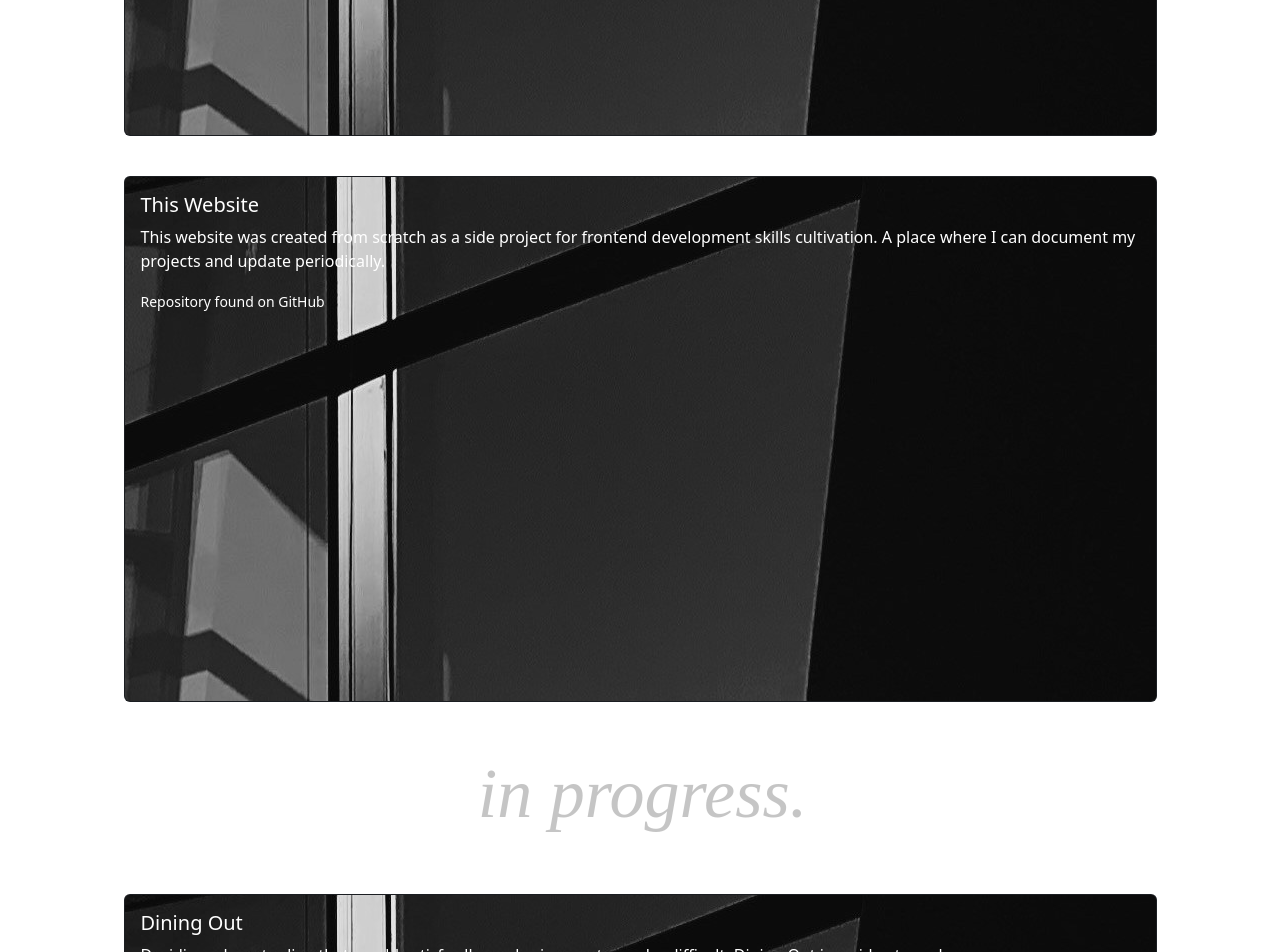
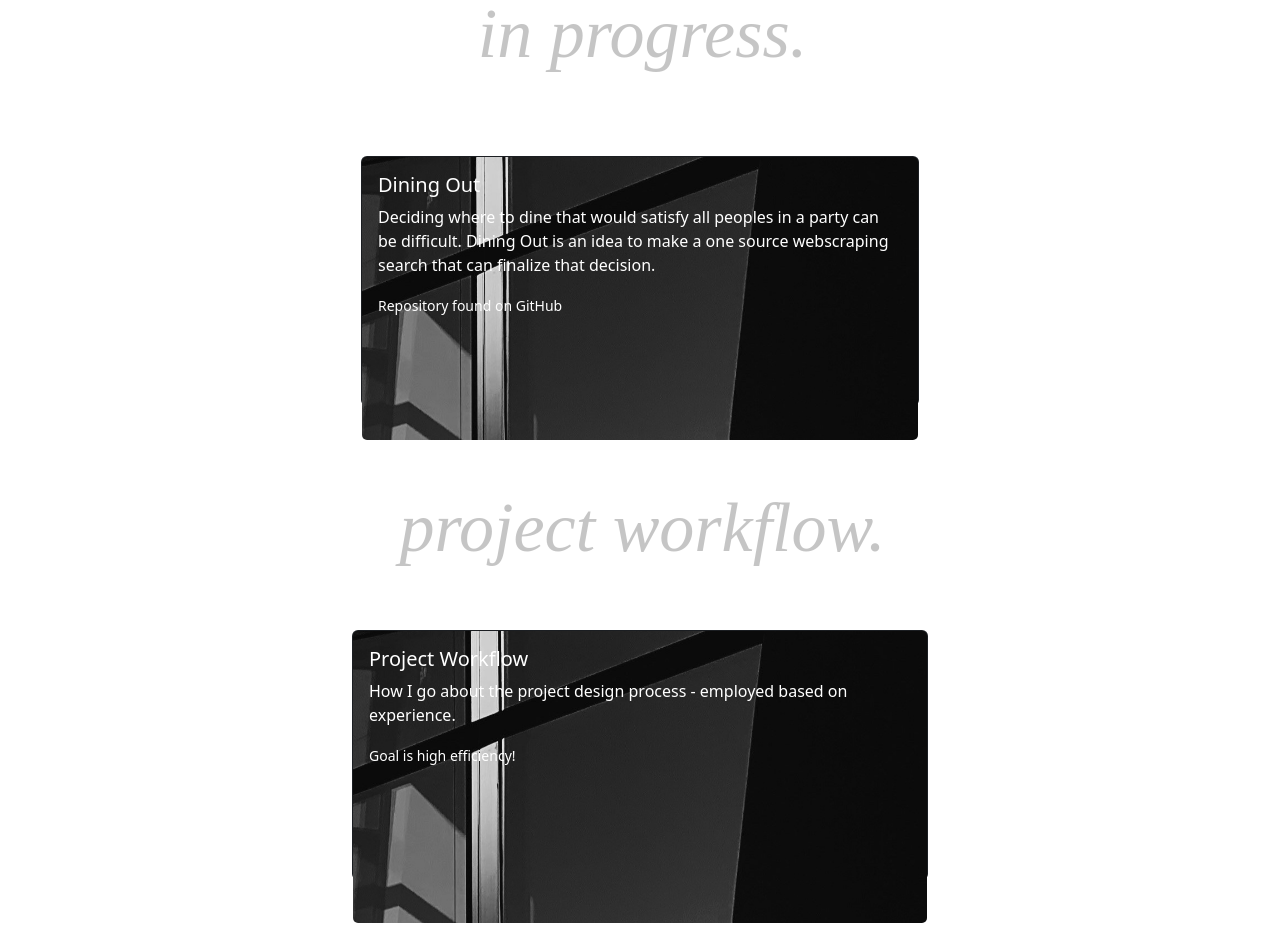
Before and after one commit to CG020/camilagrubbweb, a React (Vite) app: page /projects in a window 1280 px wide. Shown: the part 620-1572 px from the top of the page. Built offline with nearby package versions, Linux system fonts and the light colour scheme.

Commit message:
update spacing of cards

```diff
--- a/src/components/ProjectsPage.tsx
+++ b/src/components/ProjectsPage.tsx
@@ -7,8 +7,10 @@ const ProjectsPage = () => {
 
     const projSection: React.CSSProperties = {
         display: 'flex',
-        justifyContent: 'center',
+        justifyContent: 'space-around',
         padding: '20px',
+        alignItems: 'center',
+        flexWrap: 'wrap',
     };
 
     const projHeader: React.CSSProperties = {
@@ -18,6 +20,8 @@ const ProjectsPage = () => {
         fontFamily: 'playfair display',
         color: '#a2a2a2a0',
         fontSize: '70px',
+        marginBottom: '30px',
+        marginTop: '30px',
     };
 
     const projText: React.CSSProperties = {
@@ -28,16 +32,22 @@ const ProjectsPage = () => {
         marginTop: '35px',
     };
 
+    const cardStyle = {
+        width: '45%',
+        height: '250px',
+        margin: '0 auto',
+    }
+
     useEffect(() => {
         const handleScroll = () => {
             const sections = document.querySelectorAll('.fadeInSection');
 
             sections.forEach(section => {
-                const sectionTop = section.getBoundingClientRect().top;
-                const sectionBottom = section.getBoundingClientRect().bottom;
-                const partiallyInView = sectionTop < window.innerHeight && sectionBottom >= 0;
+                const top = section.getBoundingClientRect().top;
+                const bottom = section.getBoundingClientRect().bottom;
+                const middle = top < window.innerHeight && bottom >= 0;
 
-                if (partiallyInView) {
+                if (middle) {
                     section.classList.add('isVisible');
                 } else {
                     section.classList.remove('isVisible');
@@ -56,7 +66,7 @@ const ProjectsPage = () => {
             <NavBar message={'my work so far'} tabs={['completed','in progress','workflow']}/>
             <section id="completed"> <h1 style={projHeader}><i>completed projects.</i></h1>
             <div style={projSection} className="fadeInSection">
-            <div className="card text-bg-dark">
+            <div className="card text-bg-dark" style={cardStyle}>
                 <img src="src\assets\windowImage.jpg" className="card-img" alt="card"></img>
                 <div className="card-img-overlay">
                     <h5 className="card-title" >Project</h5>
@@ -64,10 +74,8 @@ const ProjectsPage = () => {
                     <p className="card-text"><small>extra note</small></p>
                 </div>
             </div>
-            </div>
 
-            <div style={projSection} className="fadeInSection">
-            <div className="card text-bg-dark">
+            <div className="card text-bg-dark" style={cardStyle}>
                 <img src="src\assets\windowImage.jpg" className="card-img" alt="card"></img>
                 <div className="card-img-overlay">
                     <h5 className="card-title" >This Website</h5>
@@ -81,7 +89,7 @@ const ProjectsPage = () => {
             <section id="in progress"> <h1 style={projHeader}><i>in progress.</i></h1>
 
             <div style={projSection} className="fadeInSection">
-            <div className="card text-bg-dark">
+            <div className="card text-bg-dark" style={cardStyle}>
                 <img src="src\assets\windowImage.jpg" className="card-img" alt="card"></img>
                 <div className="card-img-overlay">
                     <h5 className="card-title" >Dining Out</h5>
@@ -94,7 +102,7 @@ const ProjectsPage = () => {
             </div> </section>
 
             <section id="workflow"> <h1 style={projHeader}><i>project workflow.</i></h1>
-            <div className="card text-bg-dark">
+            <div className="card text-bg-dark" style={cardStyle}>
             <img src="src\assets\windowImage.jpg" className="card-img" alt="card"></img>
             <div className="card-img-overlay">
                 <h5 className="card-title" >Project Workflow</h5>
```
